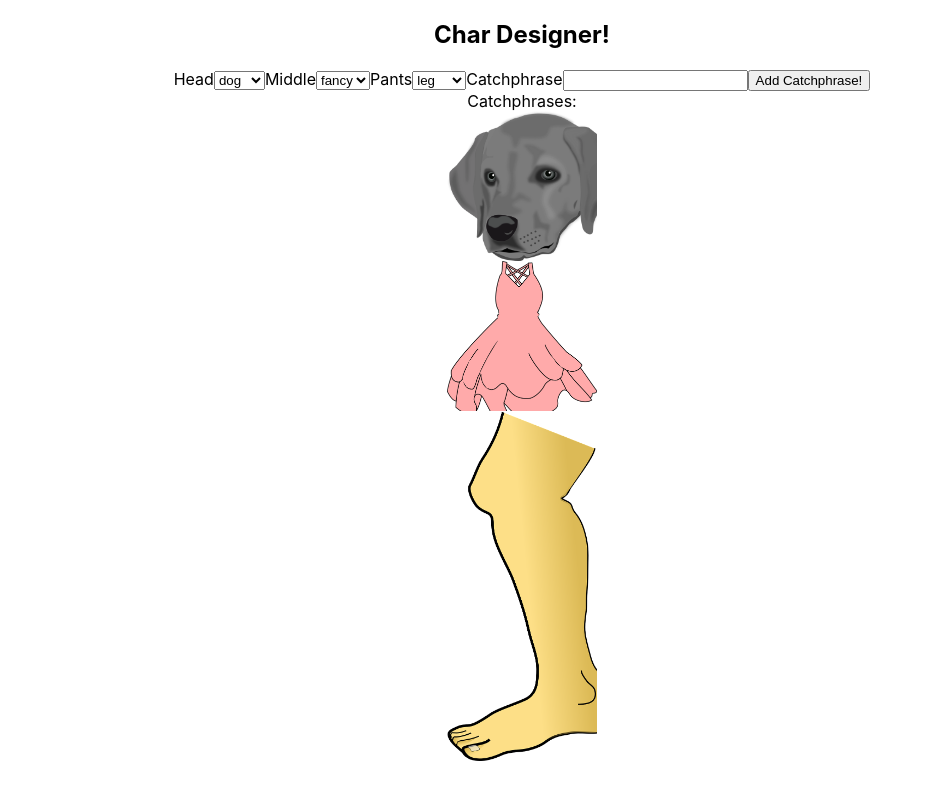
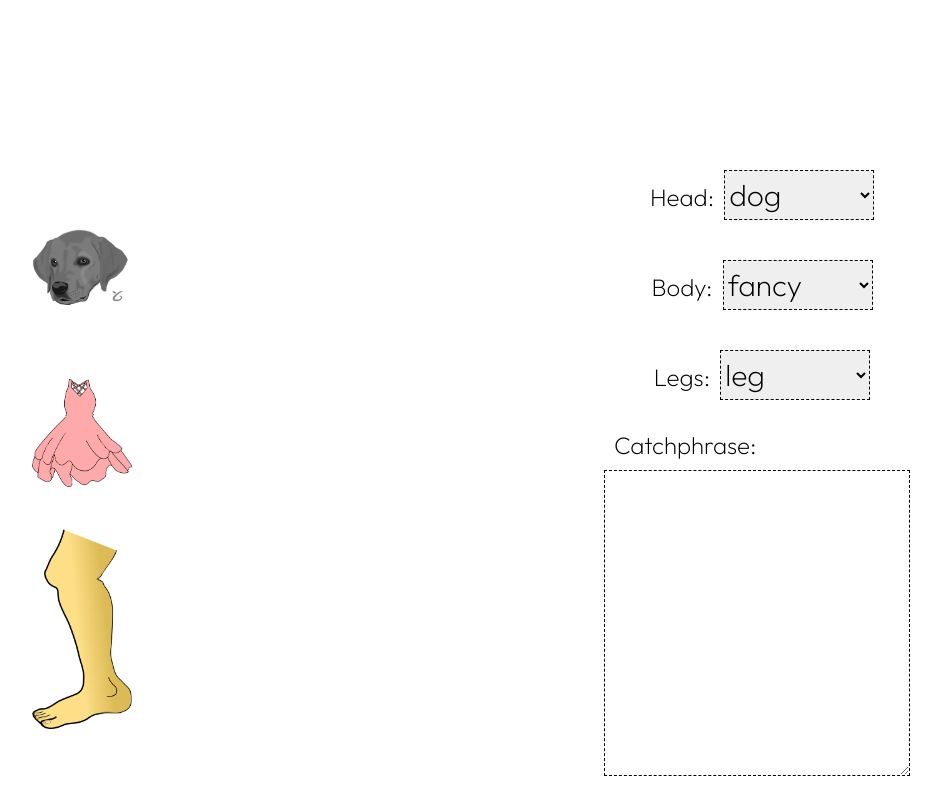
Before and after one commit to taylor-c-williams/char-builder, a React (Create React App) app: page / in a window 1280 px wide. Shown: the top 794 px of the page, without its empty margins (118-1059 px from the left). Built offline with nearby package versions, Linux system fonts and the light colour scheme.

Commit message:
minimal styling

```diff
--- a/src/App.css
+++ b/src/App.css
@@ -1,10 +1,70 @@
+@import url('https://fonts.googleapis.com/css2?family=Outfit:wght@200&display=swap');
+
 .App {
-	text-align: center;
+	display: grid;
+	grid-template-columns: 1fr 1fr;
+	grid-template-rows: 1fr;
+	justify-content: center;
+	align-items: center;
+	margin: 150px;
+	font-family: 'Outfit', sans-serif;
+	font-size: 1.5em;
 }
 
-.character-display {
-	display: flex;
-	flex-direction: column;
+form {
+	display: grid;
+	grid-template-columns: 1fr, 1fr;
+	justify-items: center;
+}
+
+label {
+	display: block;
 	justify-content: center;
 	align-items: center;
+	margin: 10px;
 }
+
+select {
+	margin: 10px;
+	height: 50px;
+	width: 150px;
+	font-family: 'Outfit', sans-serif;
+	font-size: 1.25em;
+	border: 1px dashed;
+}
+
+textarea {
+	width: 200px;
+	display: block;
+	margin: 10px;
+	margin-left: -10px;
+	height: 300px;
+	width: 300px;
+	font-family: 'Outfit', sans-serif;
+	font-size: 1.25em;
+	border: 1px dashed;
+}
+
+button {
+	margin-left: 20px;
+	background-color: white;
+	border: 1px dashed;
+	width: 200px;
+	padding: 15px;
+	font-family: 'Outfit', sans-serif;
+	font-size: 1em;
+	cursor: pointer;
+}
+
+.catchphrase-display {
+	display: block;
+	margin-top: 20px;
+	font-size: 1.75em;
+	height: 500px;
+}
+
+button:focus,
+textarea:focus,
+select:focus {
+	outline: none;
+}
--- a/src/App.js
+++ b/src/App.js
@@ -20,8 +20,7 @@ function App() {
 
 	return (
 		<section className="App">
-			<h1>Char Designer!</h1>
-
+			<Character head={head} middle={middle} pants={pants} />
 			<Picker
 				head={head}
 				onHeadChange={setHead}
@@ -33,11 +32,7 @@ function App() {
 				setNewCatchphrase={setNewCatchphrase}
 				handleClick={handleClick}
 			/>
-
 			<Display catchphrases={catchphrases} />
-
-			<Character head={head} middle={middle} pants={pants} />
-			{console.log(catchphrases)}
 		</section>
 	);
 }
--- a/src/Components/Character/Character.jsx
+++ b/src/Components/Character/Character.jsx
@@ -8,7 +8,7 @@ export default function Character({ head, middle, pants }) {
 					backgroundImage: `url(./${head}-head.png)`,
 					height: 150,
 					width: 150,
-					backgroundSize: 'cover',
+					backgroundSize: 100,
 					backgroundRepeat: 'no-repeat',
 				}}
 			></article>
@@ -20,7 +20,7 @@ export default function Character({ head, middle, pants }) {
 					backgroundImage: `url(./${middle}-middle.png)`,
 					height: 150,
 					width: 150,
-					backgroundSize: 'cover',
+					backgroundSize: 100,
 					backgroundRepeat: 'no-repeat',
 				}}
 			></article>
@@ -30,9 +30,9 @@ export default function Character({ head, middle, pants }) {
 				aria-label="pants"
 				style={{
 					backgroundImage: `url(./${pants}-pants.png)`,
-					height: 350,
+					height: 250,
 					width: 150,
-					backgroundSize: 'cover',
+					backgroundSize: 100,
 					backgroundRepeat: 'no-repeat',
 				}}
 			></article>
--- a/src/Components/Display/Display.jsx
+++ b/src/Components/Display/Display.jsx
@@ -1,10 +1,10 @@
 export default function Display({ catchphrases }) {
 	return (
-		<div>
+		<section className="catchphrase-display">
 			Catchphrases:
 			{catchphrases.map((catchphrase) => (
 				<p key={catchphrase}>"{catchphrase}"</p>
 			))}
-		</div>
+		</section>
 	);
 }
--- a/src/Components/Picker/Picker.jsx
+++ b/src/Components/Picker/Picker.jsx
@@ -21,10 +21,11 @@ export default function Picker({
 	const pantsPics = ['blue', 'dog', 'leg', 'white'];
 
 	return (
-		<section className="Picker">
+		<section className="picker">
 			{/* Head Dropdown */}
+			<form>
 				<label>
-				Head
+					Head:
 					<select value={head} onChange={(e) => onHeadChange(e.target.value)}>
 						{headPics.map((pic) => (
 							<option key={pic}>{pic}</option>
@@ -34,8 +35,11 @@ export default function Picker({
 
 				{/* Middle Dropdown */}
 				<label>
-				Middle
-				<select value={middle} onChange={(e) => onMiddleChange(e.target.value)}>
+					Body:
+					<select
+						value={middle}
+						onChange={(e) => onMiddleChange(e.target.value)}
+					>
 						{middlePics.map((pic) => (
 							<option key={pic}>{pic}</option>
 						))}
@@ -44,7 +48,7 @@ export default function Picker({
 
 				{/* Pants Dropdown */}
 				<label>
-				Pants
+					Legs:
 					<select value={pants} onChange={(e) => onPantsChange(e.target.value)}>
 						{pantsPics.map((pic) => (
 							<option key={pic}>{pic}</option>
@@ -54,15 +58,16 @@ export default function Picker({
 
 				{/* Catchphrase Input */}
 				<label>
-				Catchphrase
-				<input
+					Catchphrase:
+					<textarea
 						id="catchphrase-button"
 						type="text"
 						value={newCatchPhrase}
 						onChange={(e) => setNewCatchphrase(e.target.value)}
 					/>
-				<button onClick={handleClick}>Add Catchphrase!</button>
 				</label>
+			</form>
+			<button onClick={handleClick}>Add!</button>
 		</section>
 	);
 }
```
Also changed, not shown: 2 other files (tests, documents, lock files or other folders). Lines whose indentation alone changed are shown as unchanged.
